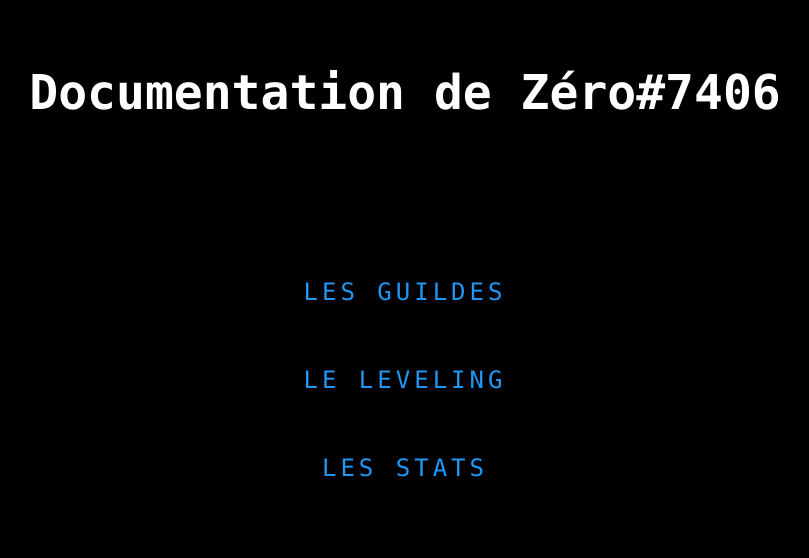
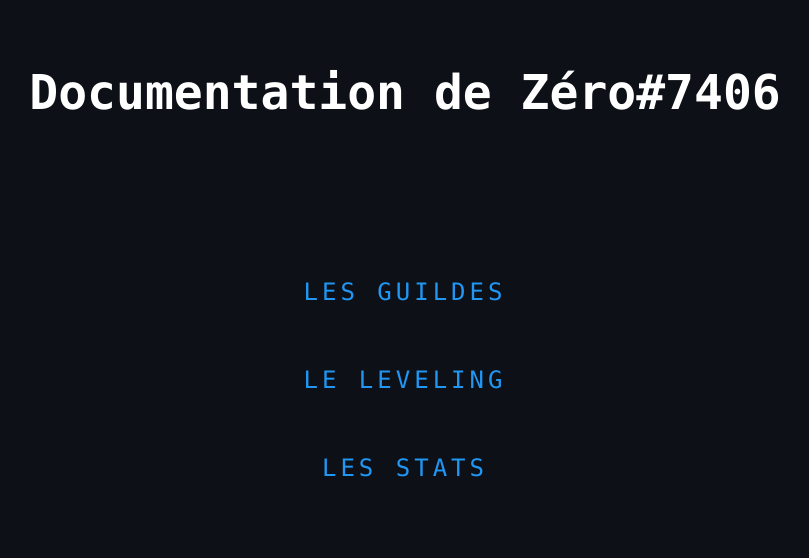
Before and after one commit to Shirayu-dev/zero-bot-documentation, a plain HTML site: page index.html in a window 1280 px wide. Shown: the whole page, without its empty margins (235-1044 px from the left). Drawn offline with Linux system fonts and the light colour scheme.

Commit message:
changement couleur background main

```diff
--- a/style.css
+++ b/style.css
@@ -6,7 +6,7 @@ body
     justify-content: flex-start;
     align-items: center;
     min-height: 100vh;
-    background: #000000;
+    background: #0d1117;
     font-family: consolas;
     flex-direction: column;
 }
```
